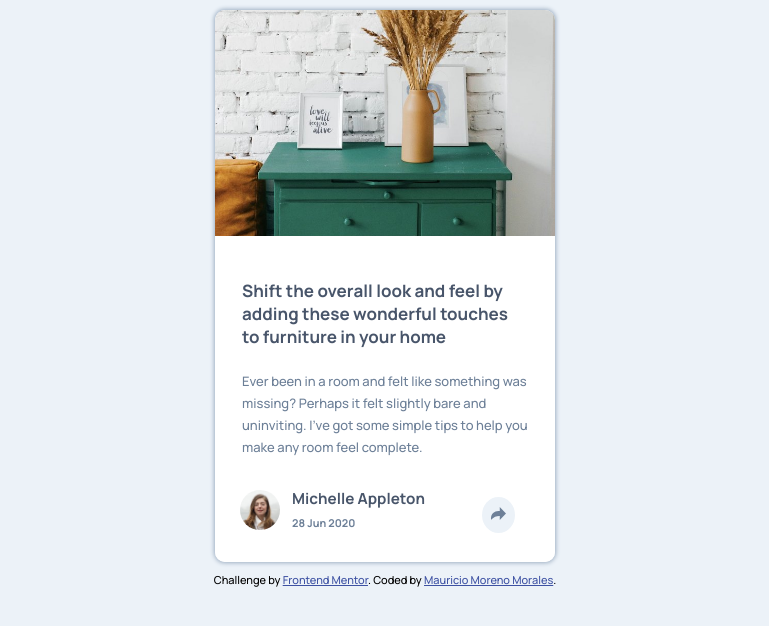
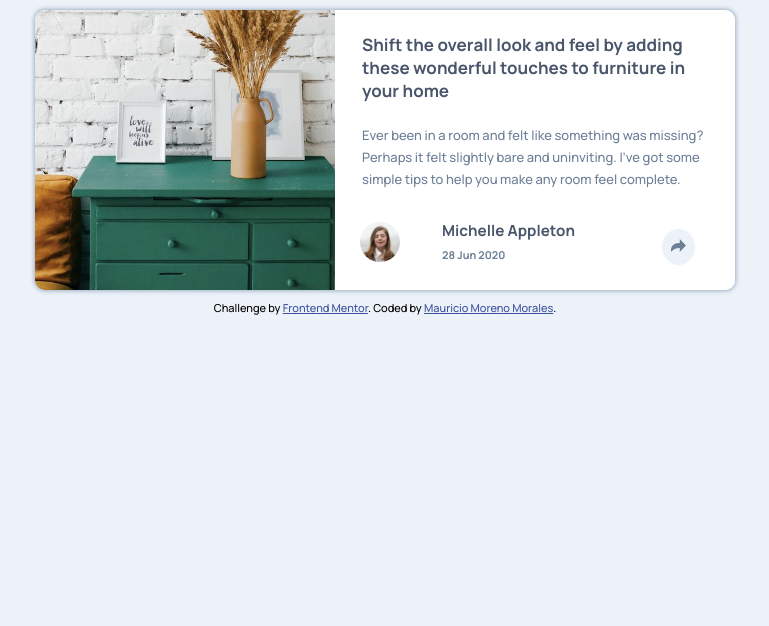
Before and after one commit to MauricioMorenoMorales/FroMe-Article-Preview-Component, a website: page index.html in a window 1280 px wide. Shown: the whole page, without its empty margins (255-1024 px from the left). Drawn offline with Linux system fonts and the light colour scheme.

Commit message:
Desktop completado

```diff
--- a/sass/index.sass
+++ b/sass/index.sass
@@ -42,7 +42,6 @@ main
      figure
           margin: 0
           width: 100%
-          img
      .text
           text-align: center
           margin-top: -50px
@@ -119,3 +118,18 @@ main
                          background-color: $Desaturated-Dark-Blue
                          path
                               fill: $Light-Grayish-Blue
+
+@media screen and (min-width: 850px)
+     main
+          display: grid
+          grid-template-columns: 3fr 4fr
+          width: 700px
+          height: 280px
+          & > figure
+               overflow: hidden
+               img
+                    height: 300px
+                    object-fit: cover
+                    object-position: -10px 0px
+          .text
+               padding-top: 50px
```
Also changed, not shown: index.html (+1 -1 lines), css/index.css, scripts/index.js (line endings or trailing spaces).
